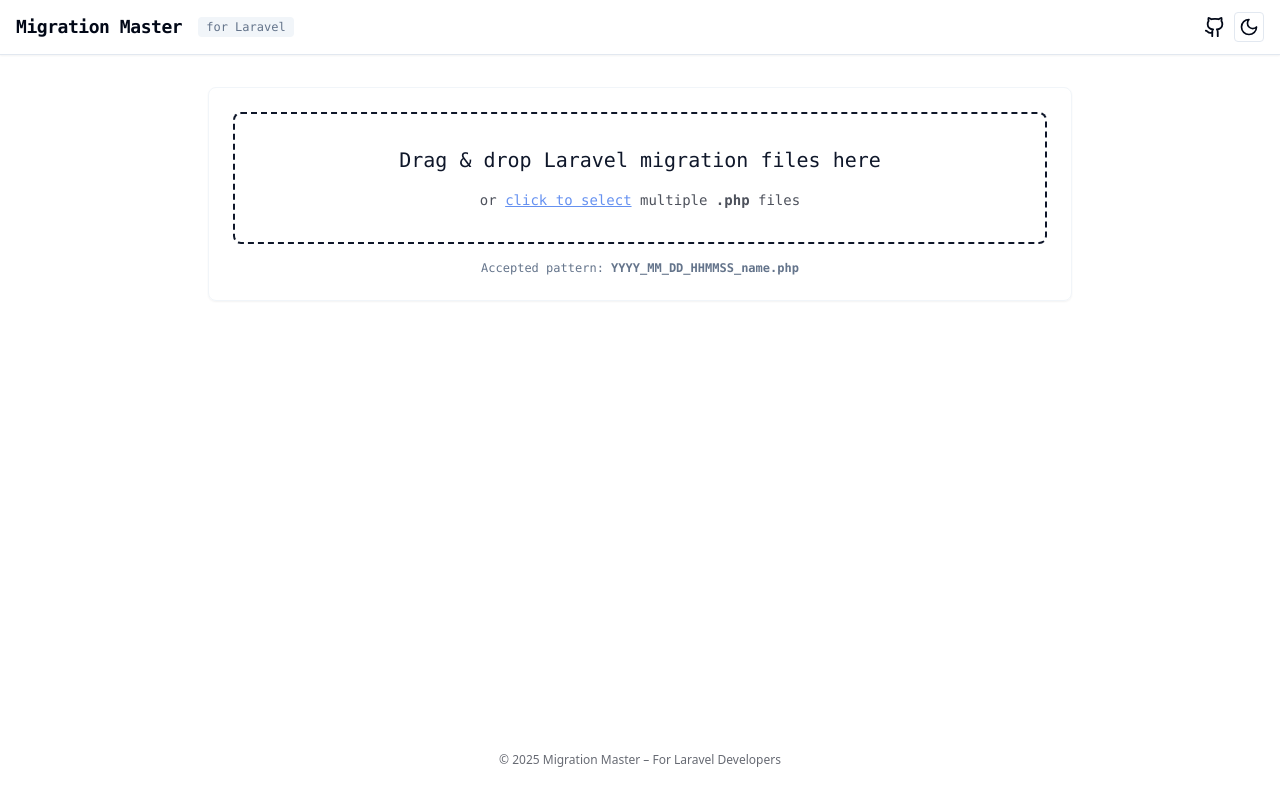
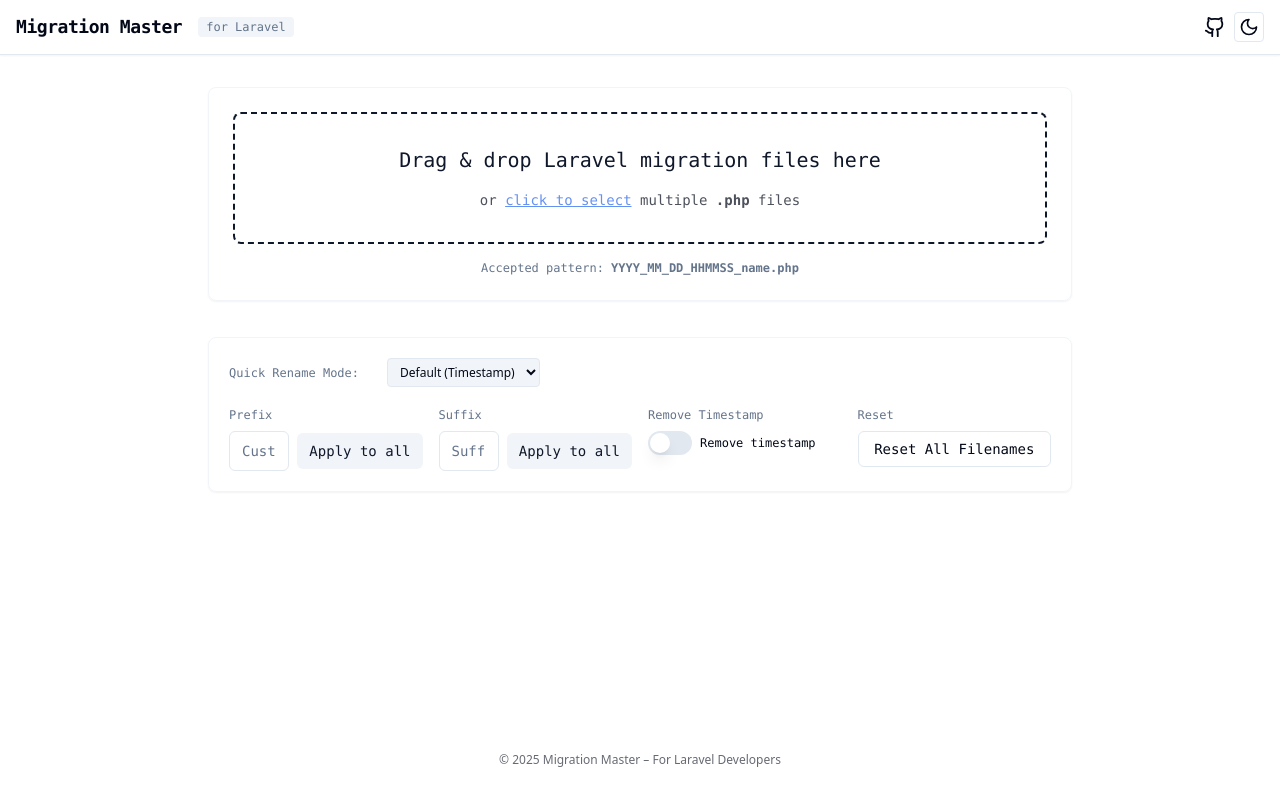
Before and after one commit to moatasem-alhilali/migration-alchemy-laravel, a React (Vite) app: page / in a window 1280 px wide. Built offline with nearby package versions, Linux system fonts and the light colour scheme.

Commit message:
Fix: Render UtilitiesPanel in main layout
Mount the UtilitiesPanel component within the main layout (app/page.tsx) to make the Group A UI controls visible and accessible to the user. This ensures the renaming features are displayed and functional.

```diff
--- a/src/pages/index.tsx
+++ b/src/pages/index.tsx
@@ -1,6 +1,7 @@
 
 import Header from "@/components/Header";
 import MigrationUploader from "@/components/MigrationUploader";
+import UtilitiesPanel from "@/components/UtilitiesPanel";
 import MigrationList from "@/components/MigrationList";
 import ActionBar from "@/components/ActionBar";
 
@@ -10,6 +11,7 @@ export default function Home() {
       <Header />
       <main className="flex-grow container mx-auto max-w-4xl px-4 py-8 flex flex-col gap-8">
         <MigrationUploader />
+        <UtilitiesPanel />
         <MigrationList />
         <ActionBar />
       </main>
```
